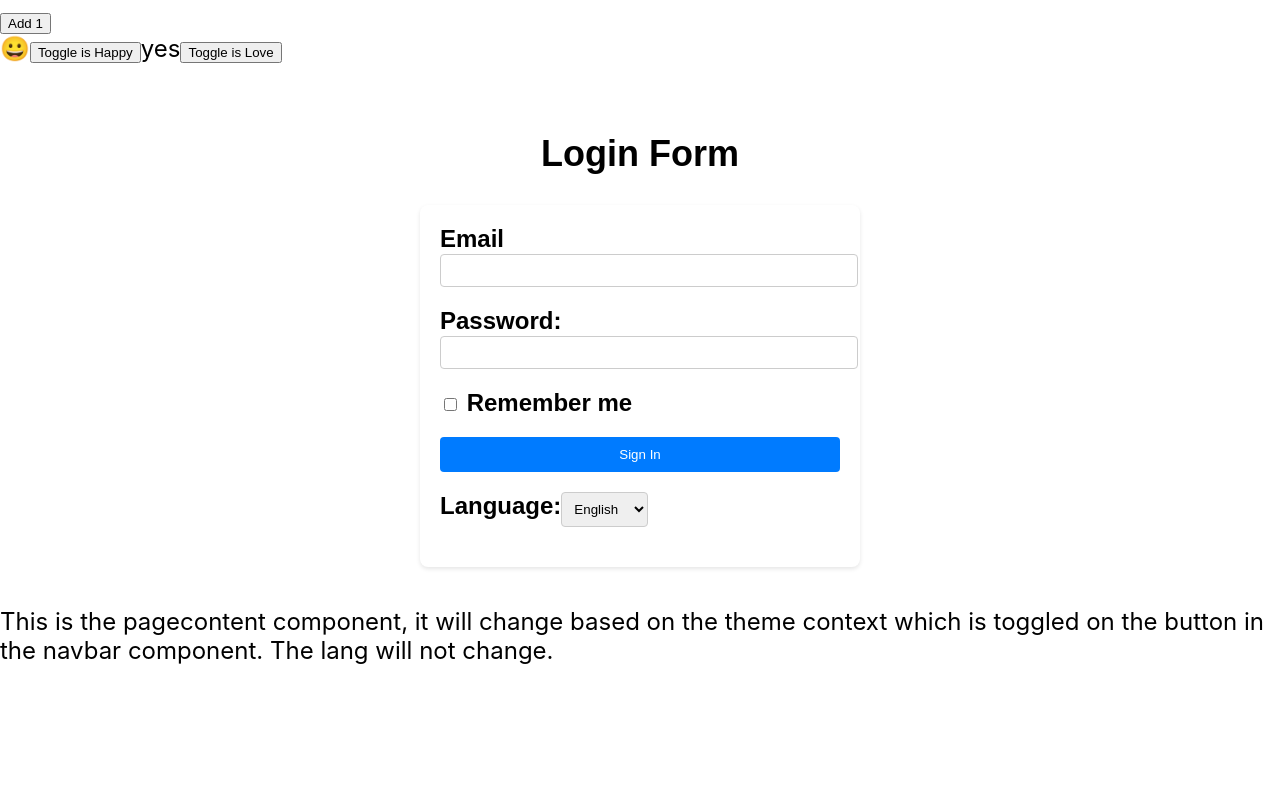
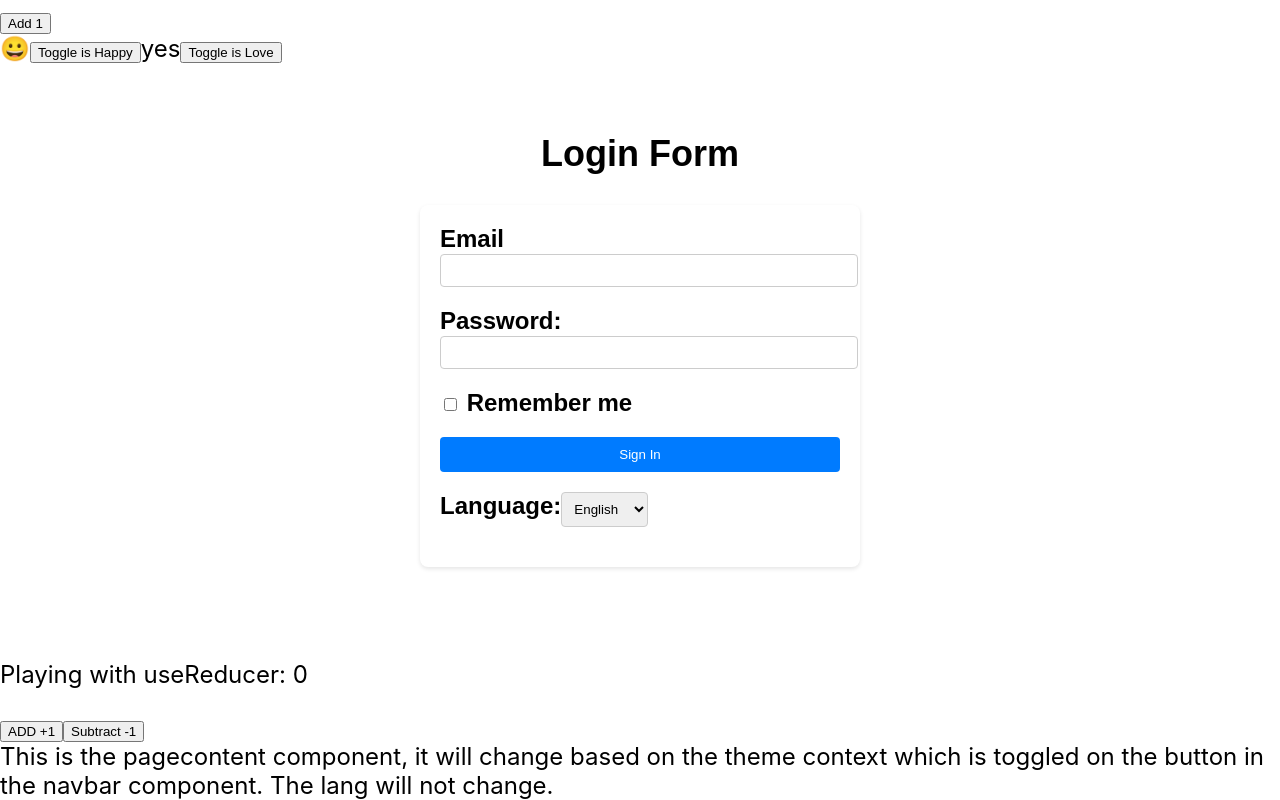
Before and after one commit to BBaccs/practice-context-api, a React (Create React App) app: page / in a window 1280 px wide. Shown: the part 668-1468 px from the top of the page. Before the commit the page ends 1333 px from the top, so only its background shows below. Built offline with nearby package versions, Linux system fonts and the light colour scheme; no server answers.

Commit message:
play with usereducer

```diff
--- a/src/App.js
+++ b/src/App.js
@@ -10,6 +10,7 @@ import Toggler from './playingWithHooks/Toggler';
 import SimpleFormInputHooks from './playingWithHooks/SimpleFormInputHook';
 import Clicker from './playingWithHooks/Clicker';
 import Swapi from './playingWithHooks/Swapi';
+import PlayingWithUseReducer from './playingWithHooks/PlayingWithUseReducer';
 
 export default function App() {
   return (
@@ -29,6 +30,7 @@ export default function App() {
           <CounterHooks />
           <Toggler />
           <Form />
+          <PlayingWithUseReducer />
         </PageContent>
       </ThemeProvider>
     </LanguageProvider>
--- /dev/null
+++ b/src/playingWithHooks/PlayingWithUseReducer.js
@@ -0,0 +1,24 @@
+import React, { useReducer } from 'react';
+
+function reducer(state, action){
+    if (action.type === "INCREMENT") {
+        return { count: state.count + 1 };
+    }
+    if (action.type === "DECREMENT") {
+        return { count: state.count - 1 };
+
+    }
+
+}
+
+export default function PlayingWithUseReducer() {
+const [ state, dispatch ] = useReducer(reducer, { count: 0})
+    return (
+        <div>
+            <br />
+            <p>Playing with useReducer: {state.count}</p>
+            <button onClick={() => dispatch({ type: "INCREMENT" })}>ADD +1</button>
+            <button onClick={() => dispatch({ type: "DECREMENT" })}>Subtract -1</button>
+        </div>
+    )
+}
```
